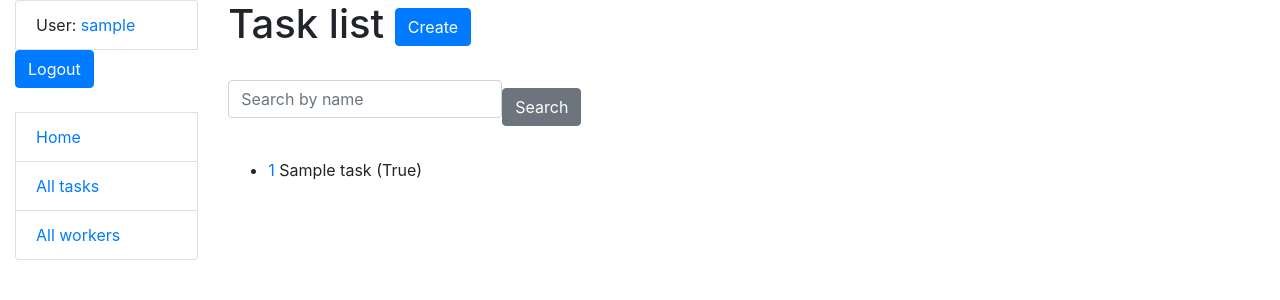
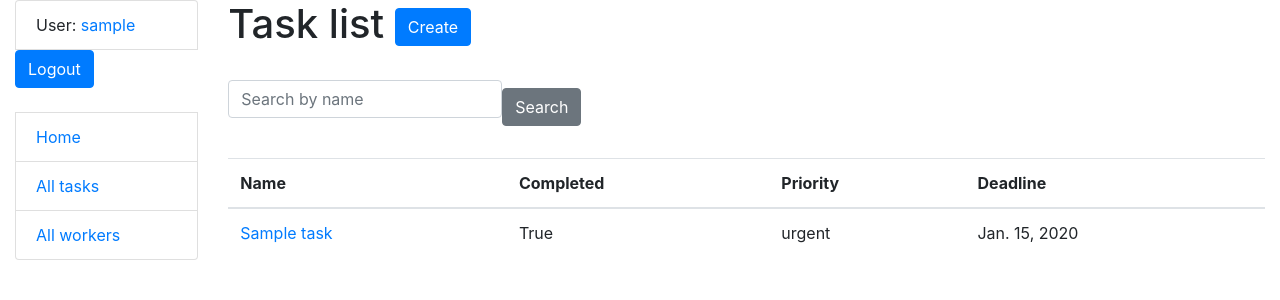
Before and after one commit to BileichukIvan/company-task-manager, a Django app: page /tasks/ in a window 1280 px wide. Shown: the top 300 px of the page. Run offline with Django 5.2, Linux system fonts and the light colour scheme; a user stored in the database is signed in; tables that the repository leaves empty hold one stand-in row (values such as "Sample post"); some libraries are stand-ins or nearby versions.

Commit message:
feat: Change data representation to table

```diff
--- a/templates/manager/task_list.html
+++ b/templates/manager/task_list.html
@@ -17,15 +17,27 @@
 
   <br>
   {% if task_list %}
-    <ul>
-      {% for task in task_list %}
-        <li>
-          <a href="{% url "manager:task-detail" pk=task.id %}">{{ task.id }}</a>
-          {{ task.name }} ({{ task.is_completed }})
-        </li>
-      {% endfor %}
-    </ul>
+    <table class="table">
+      <thead>
+        <tr>
+          <th>Name</th>
+          <th>Completed</th>
+          <th>Priority</th>
+          <th>Deadline</th>
+        </tr>
+      </thead>
+      <tbody>
+        {% for task in task_list %}
+          <tr>
+            <td><a href="{% url 'manager:task-detail' pk=task.id %}">{{ task.name }}</a></td>
+            <td>{{ task.is_completed }}</td>
+            <td>{{ task.priority }}</td>
+            <td>{{ task.deadline }}</td>
+          </tr>
+        {% endfor %}
+      </tbody>
+    </table>
   {% else %}
-    <p>There are no cars in taxi</p>
+    <p>There are no tasks available.</p>
   {% endif %}
 {% endblock %}
```
